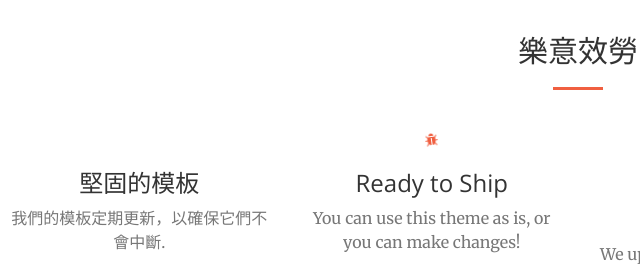
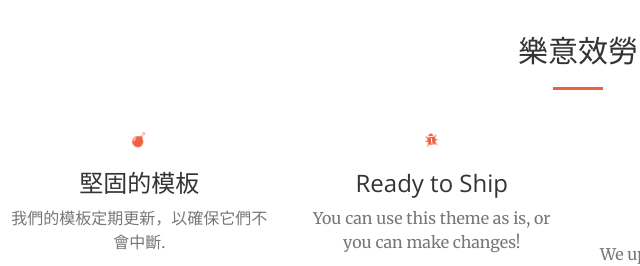
Before and after one commit to 5179487/kkmm, a website: page creative/index.html in a window 1280 px wide. Shown: the part 1260-1526 px from the top of the page, 62-702 px from the left. Drawn offline with nearby package versions, Linux system fonts and the light colour scheme.

Commit message:
222222222222

```diff
--- a/creative/index.html
+++ b/creative/index.html
@@ -105,7 +105,7 @@
             <div class="row">
                 <div class="col-lg-3 col-md-6 text-center">
                     <div class="service-box">
-                        <i class="fa fa bomb" aria-hidden="true"></i>
+                        <i class="fa fa-bomb text-primary sr-icons fa-spin" aria-hidden="true"></i>
                         <h3>堅固的模板</h3>
                         <p class="text-muted">我們的模板定期更新，以確保它們不會中斷.</p>
                     </div>
```
